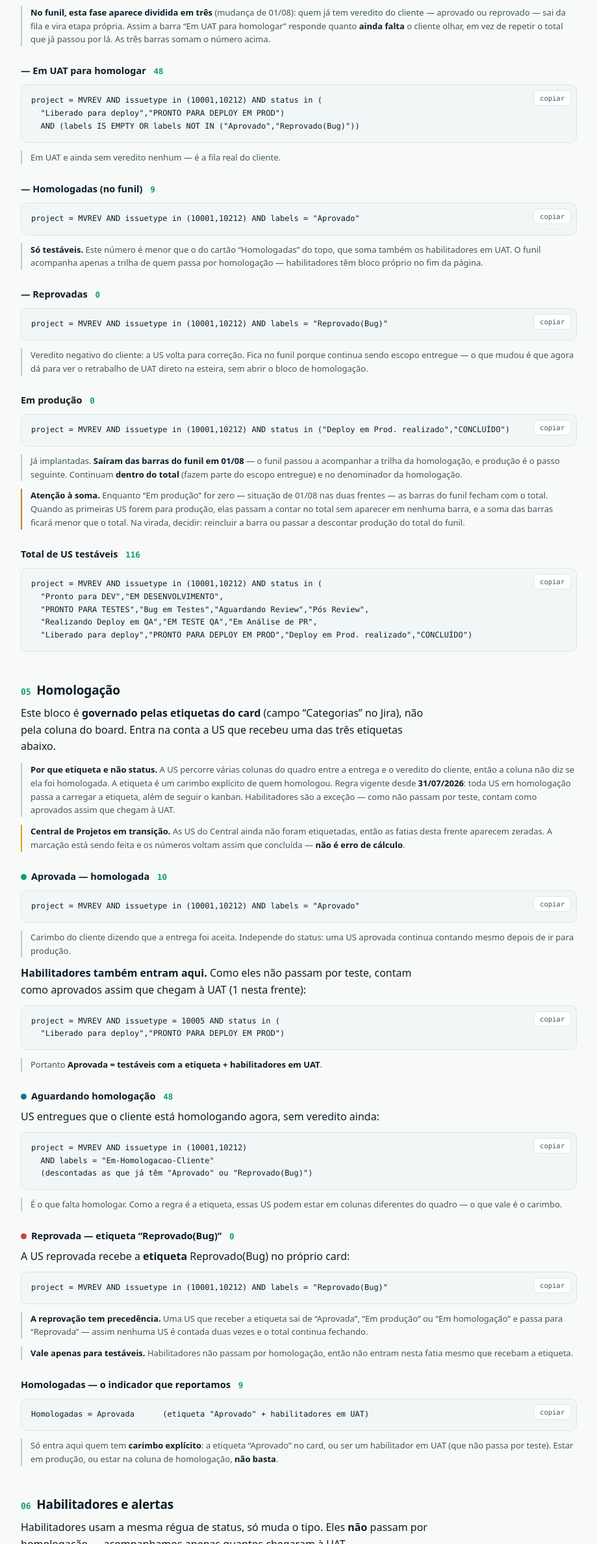
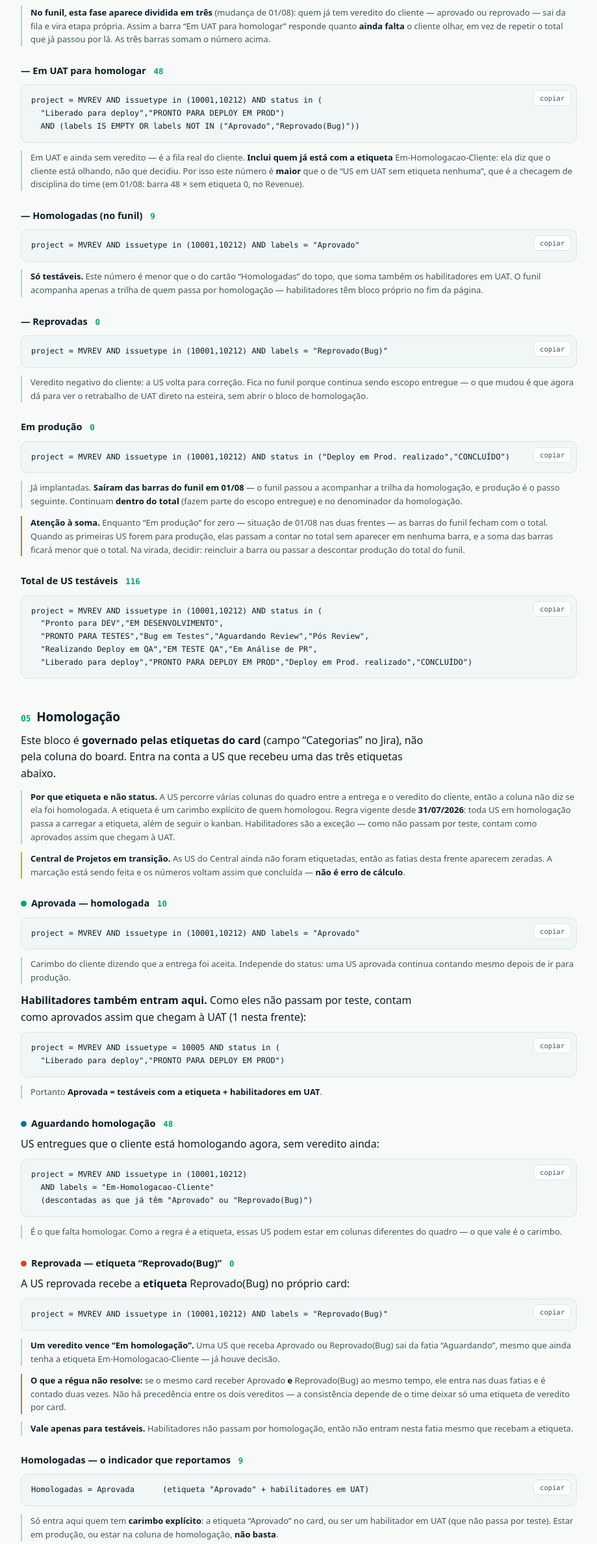
Before and after one commit to Dessachaves87/mv-projetos, a plain HTML site: page metodologia.html in a window 1280 px wide. Shown: the part 2860-5236 px from the top of the page at 65% size, without its empty margins (180-1099 px from the left). Drawn offline with Linux system fonts and the light colour scheme.

Commit message:
Corrige a regra de precedencia e separa os dois JQLs de UAT
Duas imprecisoes que a revisao da documentacao expos:

1. "A reprovacao tem precedencia ... nenhuma US e contada duas vezes"
   era falso. No gerar.mjs a precedencia so vale sobre "Aguardando":
   aguardando = kEmHomol.filter(k => !apr.has(k) && !rep.has(k)). As
   contagens de aprovada e reprovada nao se excluem — card com as duas
   etiquetas entra nas duas fatias. E a reprovacao tambem nao tira a US
   de "Em producao", que e por status, nao por etiqueta. Trocado pelo que
   o codigo faz de fato, com aviso de que a consistencia depende do time
   deixar uma etiqueta de veredito por card.

2. O JQL do COMO-EDITAR (sem etiqueta nenhuma) nao e a barra "Em UAT para
   homologar" (sem veredito). Quem esta com Em-Homologacao-Cliente conta
   na barra e nao no JQL. Hoje isso da 48 x 0 no Revenue — ver 0 e concluir
   que o painel esta errado era o engano mais provavel. Os dois agora estao
   explicados lado a lado, no COMO-EDITAR e na metodologia.

```diff
--- a/metodologia.html
+++ b/metodologia.html
@@ -260,7 +260,10 @@ total que já passou por lá. As três barras somam o número acima.</div>
 <div class="jql"><pre>project = MVREV AND issuetype in (10001,10212) AND status in (
   "Liberado para deploy","PRONTO PARA DEPLOY EM PROD")
   AND (labels IS EMPTY OR labels NOT IN ("Aprovado","Reprovado(Bug)"))</pre></div>
-<div class="nota">Em UAT e ainda sem veredito nenhum — é a fila real do cliente.</div>
+<div class="nota">Em UAT e ainda sem veredito — é a fila real do cliente. <b>Inclui quem já está com a
+etiqueta</b> <span class="mono">Em-Homologacao-Cliente</span>: ela diz que o cliente está olhando, não
+que decidiu. Por isso este número é <b>maior</b> que o de “US em UAT sem etiqueta nenhuma”, que é a
+checagem de disciplina do time (em 01/08: barra 48 × sem etiqueta 0, no Revenue).</div>
 
 <h3>— Homologadas (no funil) <span class="res" data-m="homF">—</span></h3>
 <div class="jql"><pre>project = MVREV AND issuetype in (10001,10212) AND labels = "Aprovado"</pre></div>
@@ -325,9 +328,13 @@ diferentes do quadro — o que vale é o carimbo.</div>
 <h3><span class="dot d-bad"></span>Reprovada — etiqueta “Reprovado(Bug)” <span class="res" data-m="rep">—</span></h3>
 <p>A US reprovada recebe a <b>etiqueta</b> <span class="mono">Reprovado(Bug)</span> no próprio card:</p>
 <div class="jql"><pre>project = MVREV AND issuetype in (10001,10212) AND labels = "Reprovado(Bug)"</pre></div>
-<div class="nota"><b>A reprovação tem precedência.</b> Uma US que receber a etiqueta sai de
-“Aprovada”, “Em produção” ou “Em homologação” e passa para “Reprovada” — assim nenhuma US é contada
-duas vezes e o total continua fechando.</div>
+<div class="nota"><b>Um veredito vence “Em homologação”.</b> Uma US que receba <span class="mono">Aprovado</span>
+ou <span class="mono">Reprovado(Bug)</span> sai da fatia “Aguardando”, mesmo que ainda tenha a etiqueta
+<span class="mono">Em-Homologacao-Cliente</span> — já houve decisão.</div>
+<div class="nota" style="border-left-color:var(--warn)"><b>O que a régua não resolve:</b> se o mesmo card
+receber <span class="mono">Aprovado</span> <b>e</b> <span class="mono">Reprovado(Bug)</span> ao mesmo tempo,
+ele entra nas duas fatias e é contado duas vezes. Não há precedência entre os dois vereditos — a
+consistência depende de o time deixar só uma etiqueta de veredito por card.</div>
 <div class="nota"><b>Vale apenas para testáveis.</b> Habilitadores não passam por homologação, então
 não entram nesta fatia mesmo que recebam a etiqueta.</div>
 
```
Also changed, not shown: COMO-EDITAR.md (+10 -1 lines), README.md.
